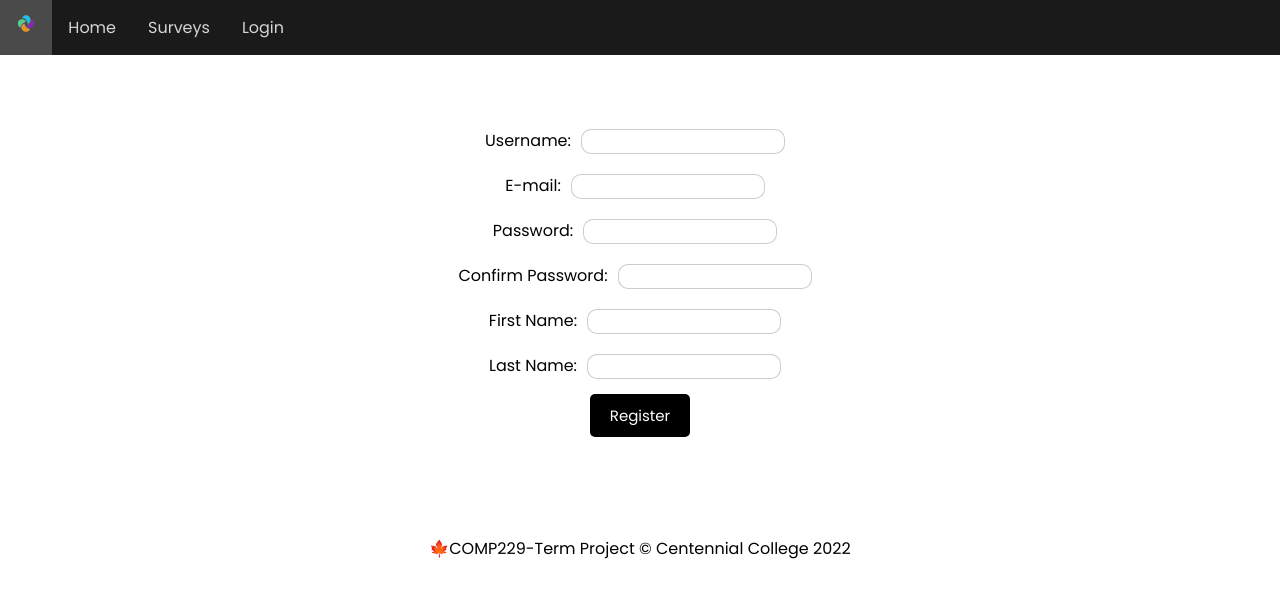
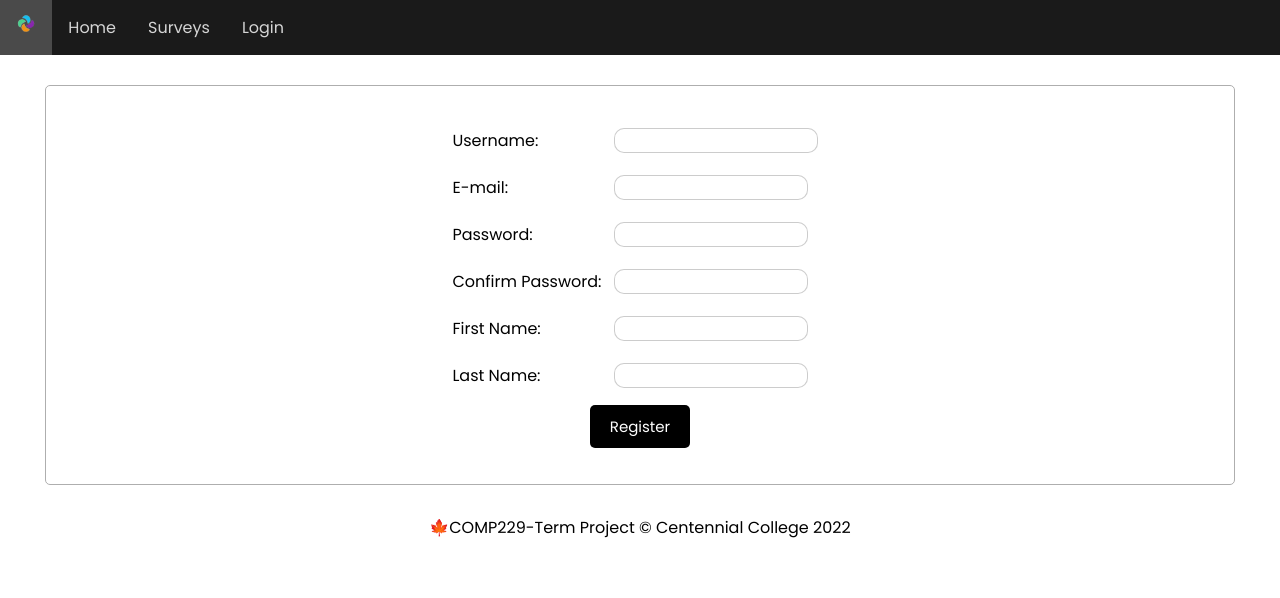
Before and after one commit to jmmunoz14/comp229-term-project, a React (Create React App) app: page /signup in a window 1280 px wide. Shown: the top 598 px of the page. Built offline with nearby package versions, Linux system fonts and the light colour scheme.

Commit message:
Styles at forms + bugfix at login

```diff
--- a/src/App.css
+++ b/src/App.css
@@ -20,8 +20,9 @@ body {
   border-radius: 5px;
 }
 
-.container button{
-  display:inline-block;
+
+.container button {
+  display: inline-block;
 
 }
 
@@ -50,7 +51,7 @@ body {
 
 .btn-delete {
   display: inline-block;
-  background: 	#E34234;
+  background: #E34234;
   color: #fff;
   border: none;
   padding: 10px 20px;
@@ -151,6 +152,16 @@ button {
   margin-bottom: 40px;
 }
 
+#idFormMultipleChoice.add-form {
+  margin-bottom: 40px;
+  display: inline-flex;
+  flex-direction: column;
+}
+
+.table {
+  justify-content: center;
+}
+
 .form-control {
   margin: 20px 0;
 }
@@ -159,12 +170,11 @@ button {
   display: block;
 }
 
-.horizontal-navbar{
+.horizontal-navbar {
   vertical-align: middle;
+  width: 100%;
+}
 
-  width:100%;
-
-}
 .horizontal-navbar ul {
   list-style-type: none;
   margin: 0;
@@ -193,14 +203,14 @@ button {
   background-color: rgb(74, 74, 74);
 }
 
-.radio-button{
+.radio-button {
   margin: 5px;
   padding: 3px 7px;
 
 }
 
-.radio-button label{
-    display: block;
+.radio-button label {
+  display: block;
 
 }
 
@@ -245,7 +255,7 @@ footer {
 
 }
 
-.form-element{
+.form-element {
   padding: 10px;
 }
 
@@ -258,7 +268,7 @@ footer {
 }
 
 input[type="text"],
-input[type="password"]{
+input[type="password"] {
   padding-left: 15px;
   height: 25px;
   margin: 10px;
@@ -283,7 +293,7 @@ input[type="email"] {
 
 }
 
-.buttonLog{
+.buttonLog {
   margin-top: 10px;
   cursor: pointer;
   font-size: 15px;
@@ -293,7 +303,8 @@ input[type="email"] {
   padding: 10px 20px;
   margin-bottom: 20px;
 }
-.signupBtn{
+
+.signupBtn {
   border: #009b15;
   border-width: 10px;
 }
@@ -323,6 +334,22 @@ input[type="email"] {
 
 
 .img {
-  max-width:50%;
-  height:auto;
+  max-width: 50%;
+  height: auto;
 }
+
+html,
+body {
+  width: 100%;
+}
+
+table {
+  margin: 0 auto;
+}
+
+.register-btn-flexbox-container {
+  display: flex;
+  justify-content: center;
+  align-items: center;
+  align-content: center;
+}
--- a/src/components/formMultipleChoice.js
+++ b/src/components/formMultipleChoice.js
@@ -57,17 +57,19 @@ const MultipleChoice = ({ surveyTitle, surveyId }) => {
     }
 
     return (
-        <div>
+        <div className='container'>
             <h1>{surveyTitle}</h1>
             <h3>{surveyId}</h3>
-            <form>
-                <label> Question  <input onChange={onChange} ref={questionField} type="text"></input> </label>
-                <label> Option A  <input onChange={onChange} ref={optionAField} type="text"></input> </label>
-                <label> Option B  <input onChange={onChange} ref={optionBField} type="text"></input> </label>
-                <label> Option C  <input onChange={onChange} ref={optionCField} type="text"></input> </label>
+            <form className="add-form" id="idFormMultipleChoice">
+                <label className='form-element'> Question  <input onChange={onChange} ref={questionField} type="text"></input> </label>
+                <label className='element'> Option A  <input onChange={onChange} ref={optionAField} type="text"></input> </label>
+                <label className='element'> Option B  <input onChange={onChange} ref={optionBField} type="text"></input> </label>
+                <label className="element"> Option C  <input onChange={onChange} ref={optionCField} type="text"></input> </label>
             </form>
-            <button className="btn" type='button' onClick={onSave}>Save Question</button>
-            <button className="btn" type='button' onClick={() => { navigate('/surveys') }}>Cancel</button>
+            <div>
+                <button className="btn" type='button' onClick={onSave}>Save</button>
+                <button className="btn" type='button' onClick={() => { navigate('/surveys') }}>Cancel</button>
+            </div>
         </div>
     );
 
--- a/src/views/AddQuestionsView.js
+++ b/src/views/AddQuestionsView.js
@@ -1,6 +1,6 @@
 import React, { useState, useRef } from 'react'
 import { useNavigate, useLocation } from 'react-router-dom';
-import MultipleChoice from '../components/formMultipleChoice';
+import MultipleChoice from '../components/FormMultipleChoice';
 
 
 export default function AnalyticsView() {
--- a/src/views/LoginView.js
+++ b/src/views/LoginView.js
@@ -1,6 +1,7 @@
 import React, { useState } from 'react';
 import Auth from '../components/Auth'
 import axios from 'axios';
+
 
 export const LoginView = () => {
 
@@ -43,29 +44,27 @@ export const LoginView = () => {
     }
 
     return (
-        <form onSubmit={handleSubmit} action="#" className='container'>
-            <div className="form-group">
-                <label>Username:</label>
+        <div className='container'>
+            <form onSubmit={handleSubmit}>
+                <table className='center'>
+                    <tbody>
+                        <tr>
+                            <label>Username </label>
                             <input type="text" name="username" className="form-control"
                                 onChange={handleChange}
                                 required />
-            </div>
-            <div className="form-group">
-                <label>Password:</label>
+                        </tr>
+                        <tr>
+                            <label>Password</label>
                             <input type="password" name="password" className="form-control"
                                 onChange={handleChange}
                                 required />
+                        </tr>
+                    </tbody>
+                </table>
+                <div className='register-btn-flexbox-container'> <button type='submit' className="btn">Login</button></div>
+                <div className='register-btn-flexbox-container'><a href="/signup"> Sign-up </a></div>
+            </form>
         </div>
-            <button type='submit' className="btn">
-                Login
-            </button>
-            <div className="form-group signupBtn">
-                <a href="/signup">
-                    Sign-up
-                </a>
-            </div>
-        </form>
     )
-
-
 }
--- a/src/views/SignupView.js
+++ b/src/views/SignupView.js
@@ -2,9 +2,13 @@ import React, { useState } from 'react';
 import Auth from '../components/Auth'
 import axios from 'axios';
 import { Alert } from 'bootstrap';
+import { useNavigate } from 'react-router-dom';
 
 
 export const SignupView = () => {
+    const navigate = useNavigate();
+
+
 
     const emptyForm = {
         username: '',
@@ -35,12 +39,8 @@ export const SignupView = () => {
             // send a POST request
             axios.post('https://surveymeanbackend.herokuapp.com/users/signup', form)
                 .then(response => {
-
-                    console.log(response)
-                    if (response.success == true) {
-                        alert("Success")
-                        window.location.replace("/login");
-
+                    if (response.status === 200) {
+                        navigate("/login")
                     }
                 })
                 .catch(error => {
@@ -50,58 +50,46 @@ export const SignupView = () => {
         else {
             alert("Passwords do not match")
         }
-
     }
 
     return (
-        <div>
-            <form onSubmit={handleSubmit} className="main-block login-container" >
-                <div className="form-group">
-                    <label>Username:</label>
-                    <input type="text" name="username" className="form-element"
-                        onChange={handleChange}
-                        required />
+        <div className='container'>
+            <form onSubmit={handleSubmit}>
+                <table className='center'>
+                    <tbody>
+                        <tr>
+                            <td><label>Username:</label></td>
+                            <td><input type="text" name="username" className="form-element" onChange={handleChange} required /></td>
+                        </tr>
+                        <tr>
+                            <td><label>E-mail:</label></td>
+                            <td><input type="email" name="email" className="form-control" onChange={handleChange} required /></td>
+                        </tr>
+                        <tr>
+                            <td><label>Password:</label></td>
+                            <td><input type="password" name="password" className="form-control" onChange={handleChange} required /></td>
+                        </tr>
+                        <tr>
+                            <td><label>Confirm Password:</label></td>
+                            <td><input type="password" name="confirmPassword" className="form-control" onChange={(e) => setConfirmPassword(e.target.value)} required /></td>
+                        </tr>
+                        <tr>
+                            <td><label>First Name:</label></td>
+                            <td><input type="text" name="firstName" className="form-control"
+                                onChange={handleChange}
+                                required /></td>
+                        </tr>
+                        <tr>
+                            <td><label>Last Name:</label></td>
+                            <td><input type="text" name="lastName" className="form-control"
+                                onChange={handleChange}
+                                required /></td>
+                        </tr>
+                    </tbody>
+                </table>
+                <div className='register-btn-flexbox-container'>
+                    <button type='submit' className="btn">Register</button>
                 </div>
-                <div className="form-group">
-                    <label>E-mail:</label>
-                    <input type="email" name="email" className="form-control"
-                        onChange={handleChange}
-                        required />
-                </div>
-                <div className="form-group">
-                    <label>Password:</label>
-                    <input type="password" name="password" className="form-control"
-                        onChange={handleChange}
-                        required />
-                </div>
-                <div className="form-group">
-                    <label>Confirm Password:</label>
-                    <input type="password" name="confirmPassword" className="form-control"
-                        onChange={(e) => setConfirmPassword(e.target.value)}
-                        required />
-                </div>
-                <div className="form-group">
-                    <label>First Name:</label>
-                    <input type="text" name="firstName" className="form-control"
-                        onChange={handleChange}
-                        required />
-                </div>
-
-                <div className="form-group">
-                    <label>Last Name:</label>
-                    <input type="text" name="lastName" className="form-control"
-                        onChange={handleChange}
-                        required />
-                </div>
-
-
-                <div className="form-group">
-                    {/* <button type='submit' className="submitButton buttonLog"> */}
-                    <button type='submit' className="btn">
-                        Register
-                    </button>
-                </div>
-
             </form>
         </div>
     );
```
Lines whose indentation alone changed are shown as unchanged.
